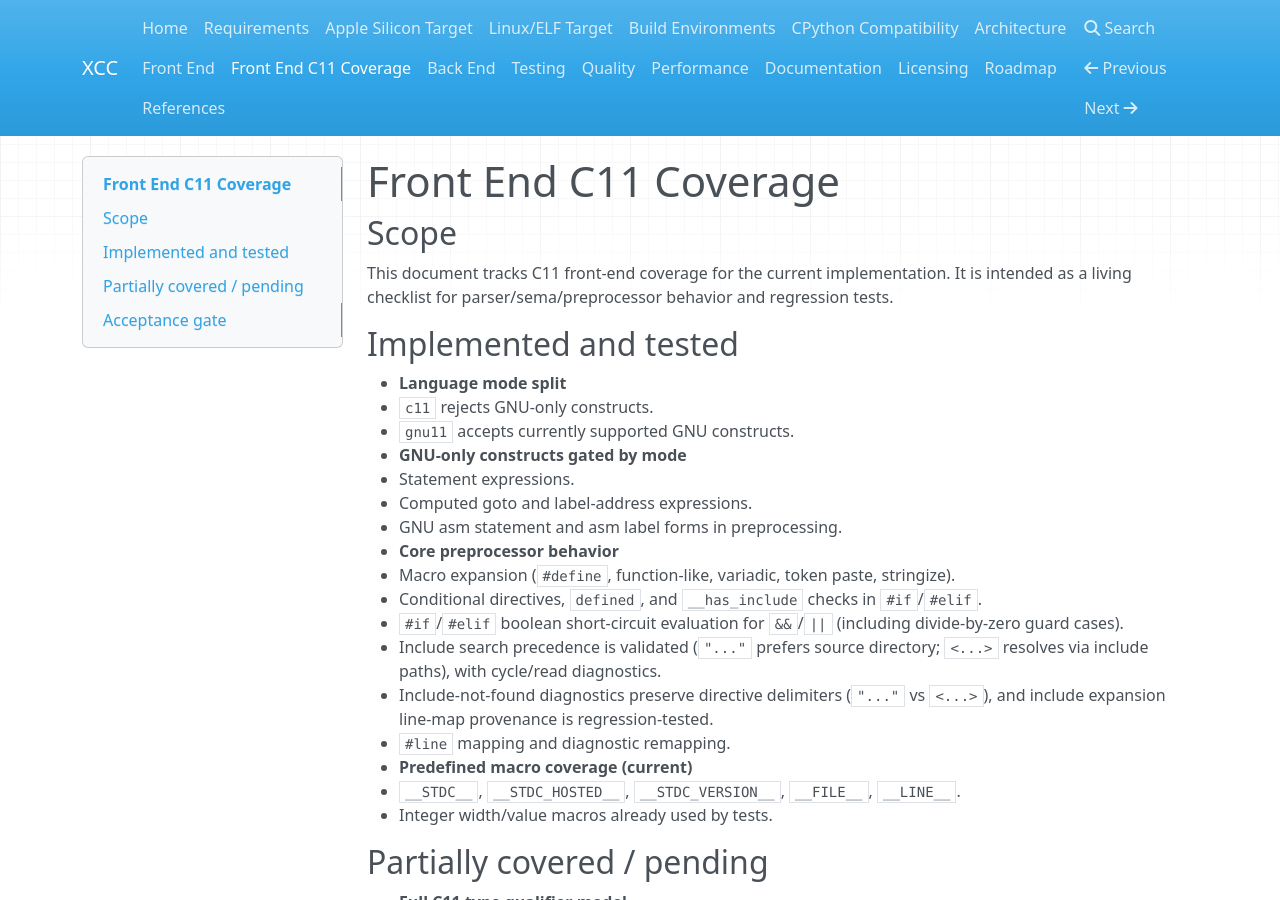
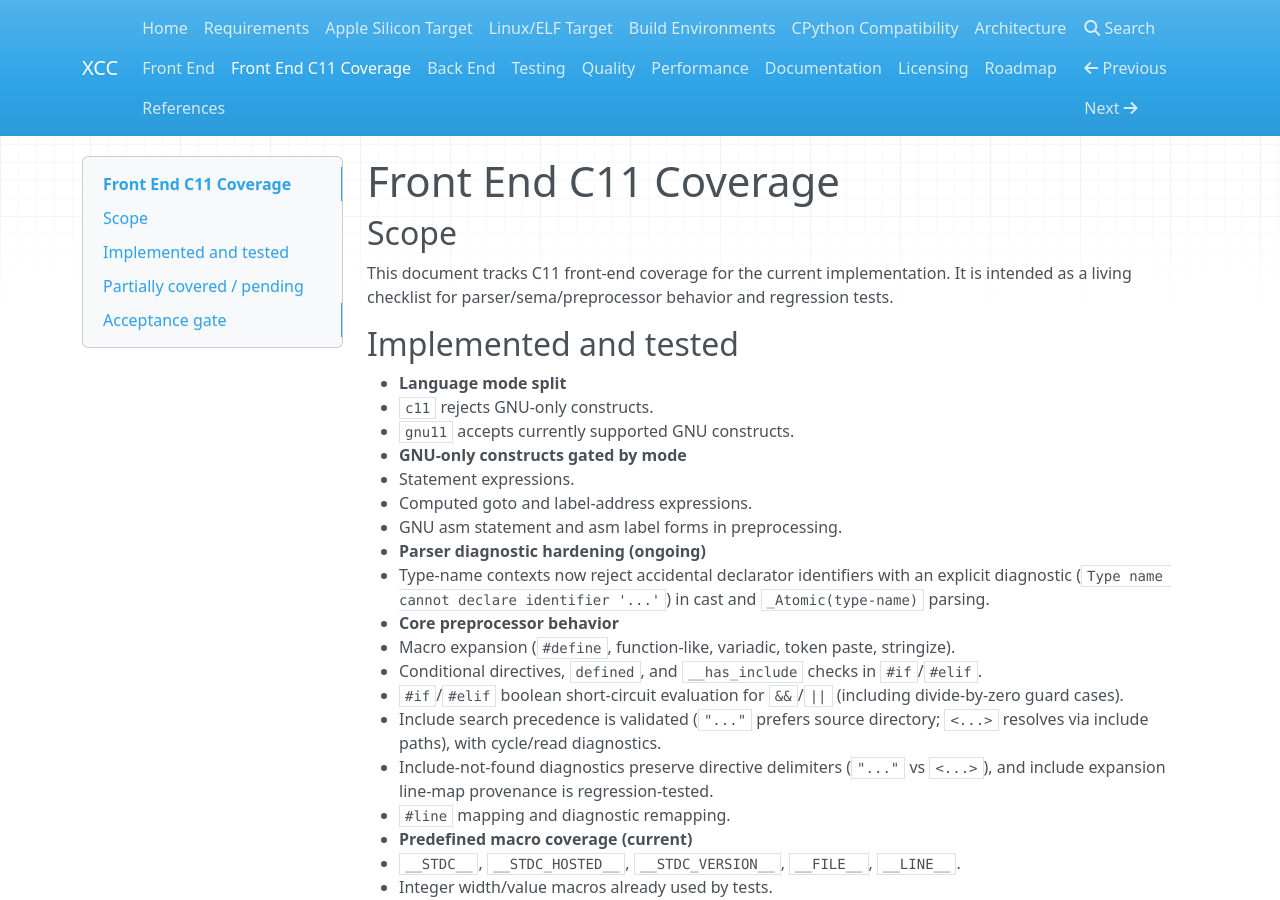
Before and after one commit to tcztzy/xcc, an MkDocs documentation site: the page built from docs/frontend_c11_coverage.md, in a window 1280 px wide and 900 px high. Built offline with MkDocs 1.6.1, drawn with Linux system fonts in a browser that asks for light colours; nearby versions of some CDN libraries.

Commit message:
parser: clarify named type-name declarator diagnostics

```diff
--- a/docs/frontend_c11_coverage.md
+++ b/docs/frontend_c11_coverage.md
@@ -14,6 +14,8 @@ living checklist for parser/sema/preprocessor behavior and regression tests.
   - Statement expressions.
   - Computed goto and label-address expressions.
   - GNU asm statement and asm label forms in preprocessing.
+- **Parser diagnostic hardening (ongoing)**
+  - Type-name contexts now reject accidental declarator identifiers with an explicit diagnostic (`Type name cannot declare identifier '...'`) in cast and `_Atomic(type-name)` parsing.
 - **Core preprocessor behavior**
   - Macro expansion (`#define`, function-like, variadic, token paste, stringize).
   - Conditional directives, `defined`, and `__has_include` checks in `#if`/`#elif`.
```
Also changed, not shown: TODO.md (+4 -0 lines), 2 other files.
